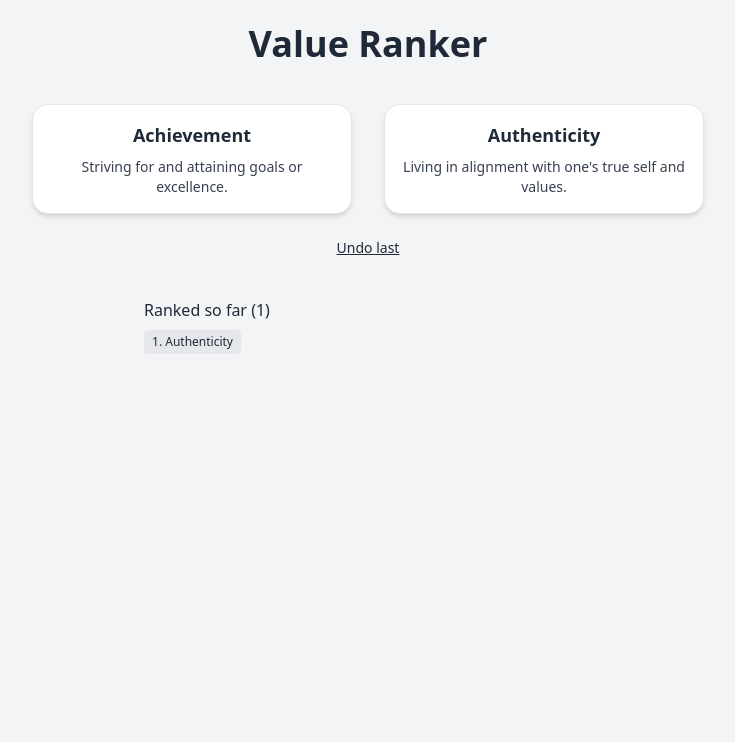
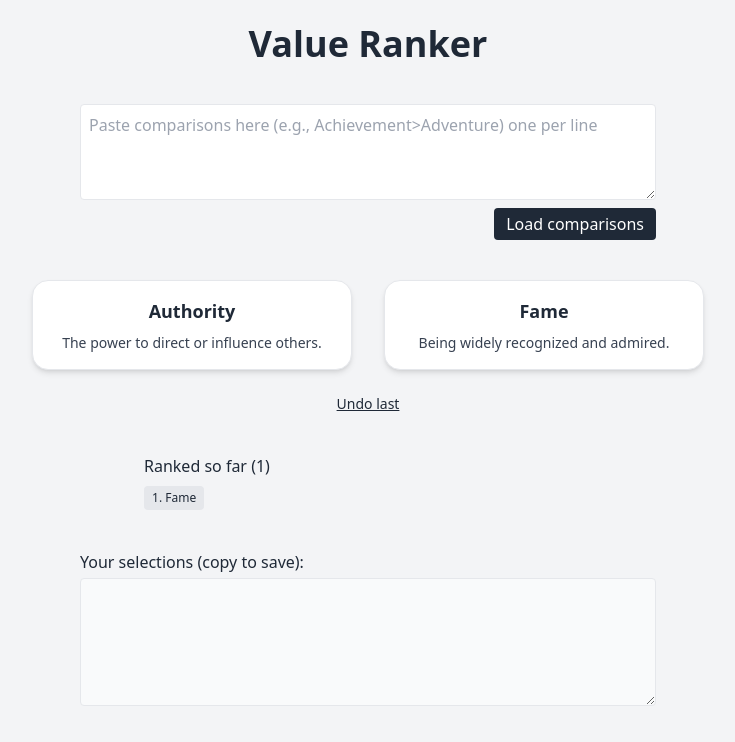
Before and after one commit to presfunkmann/value-ranker-2, a React (Vite) app: page / in a window 1280 px wide. Shown: the top 742 px of the page, without its empty margins (272-1007 px from the left). Built offline with nearby package versions, Linux system fonts and the light colour scheme.

Commit message:
looks like the import state is working added all the other values into the file

```diff
--- a/src/ValueRankerApp.jsx
+++ b/src/ValueRankerApp.jsx
@@ -1,49 +1,103 @@
 import React, { useState, useEffect } from "react";
 
 // ------------------------------------------------------------
-//  Definitions for each value
+//  Value definitions (extend as needed)
 // ------------------------------------------------------------
 const VALUE_DEFS = {
+  Fame: "Being widely recognized and admired.",
+  Authority: "The power to direct or influence others.",
+  Loyalty: "Faithful allegiance to people or principles.",
+  Determination: "Persistence in pursuing objectives despite obstacles.",
+  "Self‑Respect": "Holding oneself in esteem.",
+  Popularity: "Being well‑liked by many.",
   Authenticity: "Living in alignment with one's true self and values.",
+  Community: "Belonging to and supporting a group of people.",
+  Peace: "Absence of conflict and presence of tranquility.",
+  "Meaningful Work": "Employment that feels purposeful and significant.",
+  Fairness: "Treating people equitably and justly.",
+  Honesty: "Being truthful and transparent.",
+  Compassion: "Empathy and desire to alleviate suffering.",
+  Openness: "Willingness to consider new ideas and experiences.",
+  Optimism: "Expectation of positive outcomes.",
+  Fun: "Enjoyment and playfulness.",
+  Pleasure: "Enjoyable sensory or emotional experience.",
+  Justice: "Upholding moral rightness and law.",
+  Happiness: "Experiencing contentment and joy.",
+  Balance: "Maintaining equilibrium among life's domains.",
+  Religion: "Commitment to spiritual beliefs and practices.",
+  Challenge: "Welcoming demanding tasks that foster growth.",
+  Growth: "Continuous self‑improvement and development.",
+  Responsibility: "Accountability for actions and obligations.",
+  Security: "Feeling safe and protected.",
+  Recognition: "Receiving acknowledgment and praise.",
+  Influence: "Ability to shape outcomes and opinions.",
+  Trustworthiness: "Being reliable and dependable.",
+  Stability: "Consistency and reliability over time.",
+  Boldness: "Courage to take risks and act with confidence.",
+  Reputation: "General opinion held of one's character.",
+  Kindness: "Acting with generosity and consideration.",
+  Service: "Helping others through action.",
+  Respect: "Regard for the worth of people or things.",
+  Status: "Standing or rank in a social hierarchy.",
+  Spirituality: "Connection to something transcendent.",
+  Friendships: "Valued close relationships with others.",
+  Success: "Achieving desired goals.",
+  Contribution: "Adding value to the lives of others.",
+  Poise: "Composure and grace under pressure.",
   Achievement: "Striving for and attaining goals or excellence.",
+  Humor: "Finding and expressing amusement.",
+  Creativity: "Generating original ideas and expressions.",
+  Citizenship: "Active participation and responsibility in society.",
+  Wealth: "Accumulation of financial resources.",
+  Leadership: "Guiding and inspiring others.",
+  Wisdom: "Deep understanding and sound judgment.",
+  Learning: "Gaining new skills and understanding.",
+  Autonomy: "Having independence and self‑direction.",
+  "Inner Harmony": "A sense of peace and alignment within.",
+  Competency: "Possessing ability and skillfulness.",
   Adventure: "Seeking novel and exciting experiences.",
-  Authority: "The power to direct or influence others.",
-  Autonomy: "Having independence and self‑direction."
-  // … add the rest when you’re ready
+  Faith: "Confident belief in something greater than oneself.",
+  Curiosity: "Eager desire to learn and discover.",
+  Beauty: "Appreciation for aesthetics and harmony in form.",
+  Love: "Deep affection and care.",
+  Knowledge: "Understanding through study and experience."
 };
+
+const ALL_VALUES = Object.keys(VALUE_DEFS);
 
 export default function ValueRankerApp() {
   // ------------------------------------------------------------
-  //  Data setup – work with value *names* only, avoids object‑identity bugs
+  //  Core ranking state
   // ------------------------------------------------------------
-  const allValues = Object.keys(VALUE_DEFS);
+  const [queue, setQueue] = useState(ALL_VALUES);      // yet‑to‑rank names
+  const [sorted, setSorted] = useState([]);            // final list in order
+  const [candidate, setCandidate] = useState(null);    // item being inserted
+  const [low, setLow] = useState(0);
+  const [high, setHigh] = useState(0);
+  const [currentPair, setCurrentPair] = useState(null);// [candidate, compareTo]
+  const [lastPair, setLastPair] = useState(null);      // last choice made
+  const [history, setHistory] = useState([]);          // undo snapshots
 
   // ------------------------------------------------------------
-  //  State
+  //  NEW: track every decision as “A>B” lines
   // ------------------------------------------------------------
-  const [queue, setQueue] = useState(allValues);     // names waiting to be ranked
-  const [sorted, setSorted] = useState([]);          // fully ranked names
-  const [candidate, setCandidate] = useState(null);  // name currently inserting
-  const [low, setLow] = useState(0);
-  const [high, setHigh] = useState(0);
-  const [currentPair, setCurrentPair] = useState(null); // [candidate, comparison]
-  const [lastPair, setLastPair] = useState(null);       // [cand, comp, winner]
-  const [history, setHistory] = useState([]);           // snapshots for undo
+  const [logLines, setLogLines] = useState([]);        // ["Value1>Value2", …]
 
   // ------------------------------------------------------------
   //  Helpers
   // ------------------------------------------------------------
   const snapshot = () => ({
-    queue: [...queue],          // clone to avoid later mutation surprises
+    queue: [...queue],
     sorted: [...sorted],
     candidate,
     low,
     high,
     lastPair: lastPair ? [...lastPair] : null,
+    logLines: [...logLines]
   });
 
   // ------------------------------------------------------------
-  //  Seed next candidate whenever we’re ready
+  //  Seed a new candidate each time the previous one lands
   // ------------------------------------------------------------
   useEffect(() => {
     if (candidate === null && queue.length) {
@@ -56,7 +110,7 @@ export default function ValueRankerApp() {
   }, [candidate, queue, sorted.length]);
 
   // ------------------------------------------------------------
-  //  Binary‑search comparisons
+  //  Drive the binary‑search comparisons
   // ------------------------------------------------------------
   useEffect(() => {
     if (candidate === null) {
@@ -64,13 +118,11 @@ export default function ValueRankerApp() {
       return;
     }
 
-    // Empty sorted list – insert directly
     if (sorted.length === 0) {
       insertCandidate(0);
       return;
     }
 
-    // Search finished → insert
     if (low >= high) {
       insertCandidate(low);
       return;
@@ -89,19 +141,18 @@ export default function ValueRankerApp() {
       copy.splice(index, 0, candidate);
       return copy;
     });
-    // DO NOT push a history snapshot here; insertion is a continuation
-    // of the prior comparison that is already snapshotted in choose() below.
     setCandidate(null);
   };
 
   const choose = (picked) => {
     if (!currentPair) return;
 
-    // Save state BEFORE mutating anything so undo reverses this choice.
     setHistory((h) => [...h, snapshot()]);
 
     const [cand, comp] = currentPair;
+    const loser = picked === cand ? comp : cand;
     setLastPair([cand, comp, picked]);
+    setLogLines((logs) => [...logs, `${picked}>${loser}`]);
 
     if (picked === cand) {
       setHigh(Math.floor((low + high) / 2));
@@ -114,21 +165,65 @@ export default function ValueRankerApp() {
     setHistory((h) => {
       if (!h.length) return h;
       const prev = h[h.length - 1];
-      // Restore snapshot
       setQueue(prev.queue);
       setSorted(prev.sorted);
       setCandidate(prev.candidate);
       setLow(prev.low);
       setHigh(prev.high);
       setLastPair(prev.lastPair);
+      setLogLines(prev.logLines);
       return h.slice(0, -1);
     });
   };
 
   // ------------------------------------------------------------
-  //  UI components
+  //  IMPORT: paste “A>B” lines to rebuild state
   // ------------------------------------------------------------
-  const Card = ({ valueName, onClick, highlight }) => (
+  const [importText, setImportText] = useState("");
+  const handleImport = () => {
+    const lines = importText
+      .split(/\n|\r/)
+      .map((l) => l.trim())
+      .filter(Boolean);
+    // Reset state
+    const newSorted = [];
+    const seen = new Set();
+    lines.forEach((l) => {
+      const [winner, loser] = l.split(">").map((s) => s.trim());
+      if (!winner || !loser) return;
+      // simple insertion: winner before loser
+      if (!seen.has(winner)) {
+        newSorted.push(winner);
+        seen.add(winner);
+      }
+      if (!seen.has(loser)) {
+        newSorted.push(loser);
+        seen.add(loser);
+      }
+      // If order wrong, reorder (naïve)
+      const wIdx = newSorted.indexOf(winner);
+      const lIdx = newSorted.indexOf(loser);
+      if (wIdx > lIdx) {
+        newSorted.splice(wIdx, 1);
+        newSorted.splice(lIdx, 0, winner);
+      }
+    });
+    const remaining = ALL_VALUES.filter((v) => !seen.has(v));
+    setSorted(newSorted);
+    setQueue(remaining);
+    setCandidate(null);
+    setLow(0);
+    setHigh(newSorted.length);
+    setCurrentPair(null);
+    setLastPair(null);
+    setHistory([]);
+    setLogLines(lines);
+  };
+
+  // ------------------------------------------------------------
+  //  UI helpers
+  // ------------------------------------------------------------
+  const Card = ({ name, highlight, onClick }) => (
     <div
       onClick={onClick}
       className={`w-full max-w-xs p-4 rounded-2xl shadow-md border border-gray-200 cursor-pointer bg-white transition hover:shadow-lg ${
@@ -136,10 +231,10 @@ export default function ValueRankerApp() {
       }`}
     >
       <h2 className="text-lg font-semibold text-center text-gray-800">
-        {valueName}
+        {name}
       </h2>
       <p className="mt-2 text-sm text-gray-700 text-center whitespace-pre-wrap">
-        {VALUE_DEFS[valueName]}
+        {VALUE_DEFS[name] || "—"}
       </p>
     </div>
   );
@@ -148,21 +243,31 @@ export default function ValueRankerApp() {
   //  Render
   // ------------------------------------------------------------
   return (
-    <div className="min-h-screen bg-gray-100 text-gray-800 flex flex-col items-center p-6 gap-10">
+    <div className="min-h-screen bg-gray-100 text-gray-800 flex flex-col items-center p-6 gap-10 w-full">
       <h1 className="text-4xl font-bold">Value Ranker</h1>
 
-      {/* Pair to choose */}
+      {/* Import area (always visible for simplicity) */}
+      <div className="w-full max-w-xl flex flex-col gap-2">
+        <textarea
+          placeholder="Paste comparisons here (e.g., Achievement>Adventure) one per line"
+          value={importText}
+          onChange={(e) => setImportText(e.target.value)}
+          className="w-full h-24 p-2 border rounded"
+        />
+        <button
+          onClick={handleImport}
+          className="self-end bg-gray-800 text-white px-3 py-1 rounded"
+        >
+          Load comparisons
+        </button>
+      </div>
+
+      {/* Comparison pair */}
       {currentPair ? (
         <div className="flex flex-col items-center gap-6 w-full max-w-3xl">
           <div className="flex gap-8 flex-wrap justify-center w-full">
-            <Card
-              valueName={currentPair[0]}
-              onClick={() => choose(currentPair[0])}
-            />
-            <Card
-              valueName={currentPair[1]}
-              onClick={() => choose(currentPair[1])}
-            />
+            <Card name={currentPair[0]} onClick={() => choose(currentPair[0])} />
+            <Card name={currentPair[1]} onClick={() => choose(currentPair[1])} />
           </div>
           <button onClick={undo} className="text-sm font-medium underline">
             Undo last
@@ -174,15 +279,11 @@ export default function ValueRankerApp() {
         </p>
       )}
 
-      {/* Last pick, stacked */}
+      {/* Last choice stacked */}
       {lastPair && (
         <div className="flex flex-col items-center gap-3 w-full max-w-xs">
-          <Card valueName={lastPair[2]} highlight />
-          <Card
-            valueName={
-              lastPair[2] === lastPair[0] ? lastPair[1] : lastPair[0]
-            }
-          />
+          <Card name={lastPair[2]} highlight />
+          <Card name={lastPair[2] === lastPair[0] ? lastPair[1] : lastPair[0]} />
         </div>
       )}
 
@@ -199,6 +300,16 @@ export default function ValueRankerApp() {
           ))}
         </div>
       </div>
+
+      {/* Export log */}
+      <div className="w-full max-w-xl">
+        <h3 className="text-md font-medium mb-1">Your selections (copy to save):</h3>
+        <textarea
+          readOnly
+          value={logLines.join("\n")}
+          className="w-full h-32 p-2 border rounded bg-gray-50"
+        />
+      </div>
     </div>
   );
 }
```
